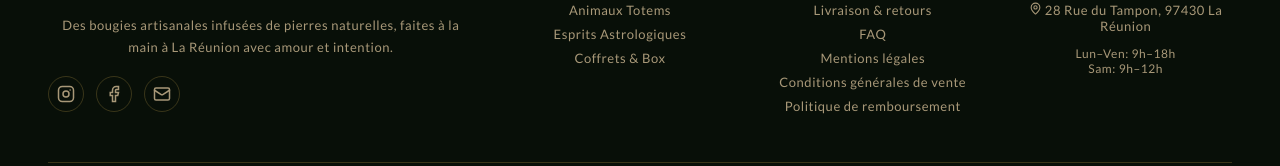
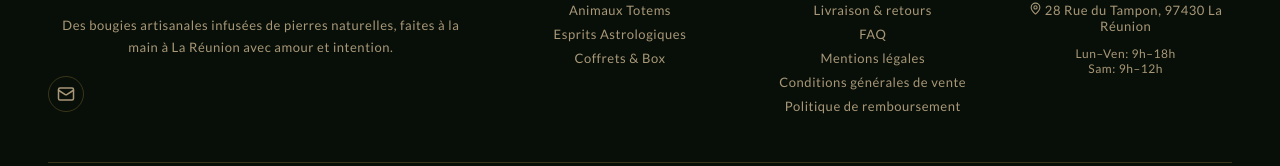
Before and after one commit to loldunet/emerald-bougies, a React (Vite) app: page / in a window 1280 px wide. Shown: the part 2490-2656 px from the top of the page. Built offline with nearby package versions, Linux system fonts and the light colour scheme; no server answers.

Commit message:
Retrait logo Facebook et Instagram du footer

```diff
--- a/src/components/Layout.tsx
+++ b/src/components/Layout.tsx
@@ -194,13 +194,7 @@ export default function Layout({ children }: { children: ReactNode }) {
             </div>
             <p>Des bougies artisanales infusées de pierres naturelles, faites à la main à La Réunion avec amour et intention.</p>
             <div className="footer__socials">
-              <a href="#" title="Instagram">
-                <svg width="18" height="18" viewBox="0 0 24 24" fill="none" stroke="currentColor" strokeWidth="2"><rect x="2" y="2" width="20" height="20" rx="5"/><circle cx="12" cy="12" r="4"/><circle cx="17.5" cy="6.5" r="1" fill="currentColor" stroke="none"/></svg>
-              </a>
-              <a href="#" title="Facebook">
-                <svg width="18" height="18" viewBox="0 0 24 24" fill="none" stroke="currentColor" strokeWidth="2"><path d="M18 2h-3a5 5 0 0 0-5 5v3H7v4h3v8h4v-8h3l1-4h-4V7a1 1 0 0 1 1-1h3z"/></svg>
-              </a>
-              <a href="#" title="Email"><Mail size={18} /></a>
+              <a href="mailto:contact@emerald-bougies.re" title="Email"><Mail size={18} /></a>
             </div>
           </div>
           <div className="footer__col">
```
Also changed, not shown: 1 other file (tests, documents, lock files or other folders).
